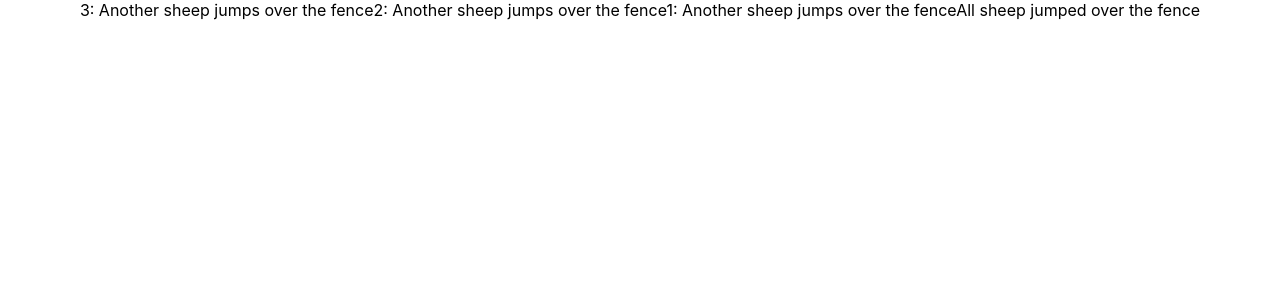
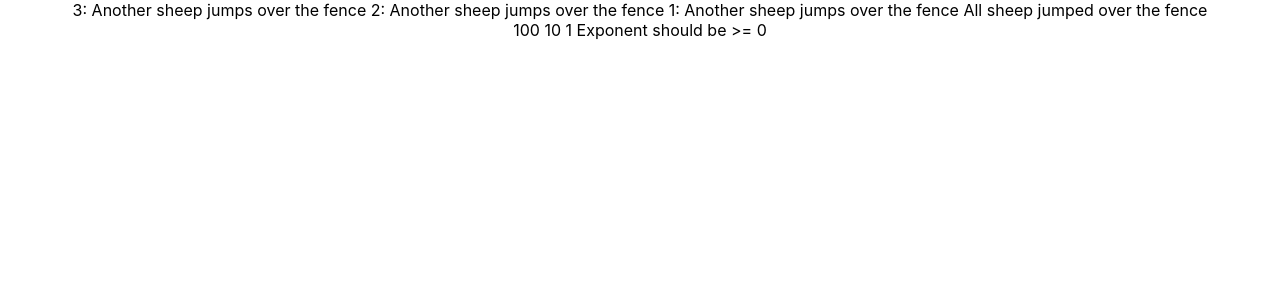
Before and after one commit to thinkful-ei-quail/DSA-Recursion-Julia-MichaelO, a React (Create React App) app: page / in a window 1280 px wide. Shown: the top 300 px of the page. Built offline with nearby package versions, Linux system fonts and the light colour scheme.

Commit message:
powerCalculator done

```diff
--- a/src/App.css
+++ b/src/App.css
@@ -1,5 +1,6 @@
 .App {
   text-align: center;
+
 }
 
 .App-logo {
--- a/src/App.js
+++ b/src/App.js
@@ -5,19 +5,36 @@
   function countSheep(sheep) {
     //Base Case
     if (sheep === 0) {
-      return "All sheep jumped over the fence"
+      return 'All sheep jumped over the fence \n'
     }
     //General Case
     else {
-      let str = `${sheep}: Another sheep jumps over the fence`;
+      let str = `${sheep}: Another sheep jumps over the fence \n`;
       return str + countSheep(sheep - 1)
+    }
+  }
+
+  let expw = Math.pow(10,0)
+
+  console.log(expw)
+
+  function powerCalculator(base, exp) {
+    //Base Case
+    if(exp < 0) {
+      return 'Exponent should be >= 0 \n'
+    }
+    //General Case
+    else {
+      let ans = Math.pow(base, exp) + '\n';
+      return  ans + powerCalculator(base, exp - 1)
     }
   }
 
   return (
     <div className="App">
 
-    {countSheep(3)}
+      <div>{countSheep(3)}</div>
+      <div>{powerCalculator(10, 2)}</div>
 
     </div>
   );
```
